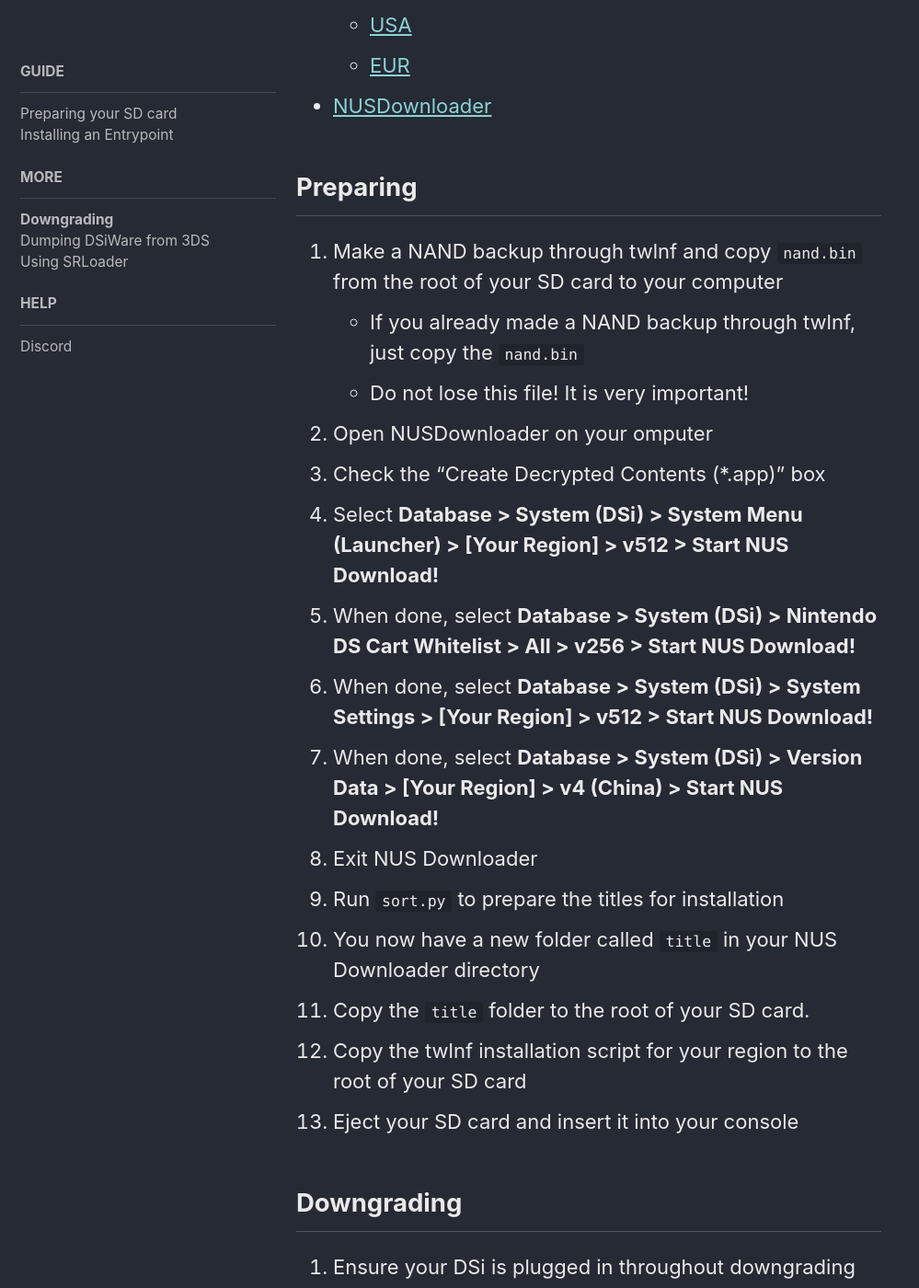
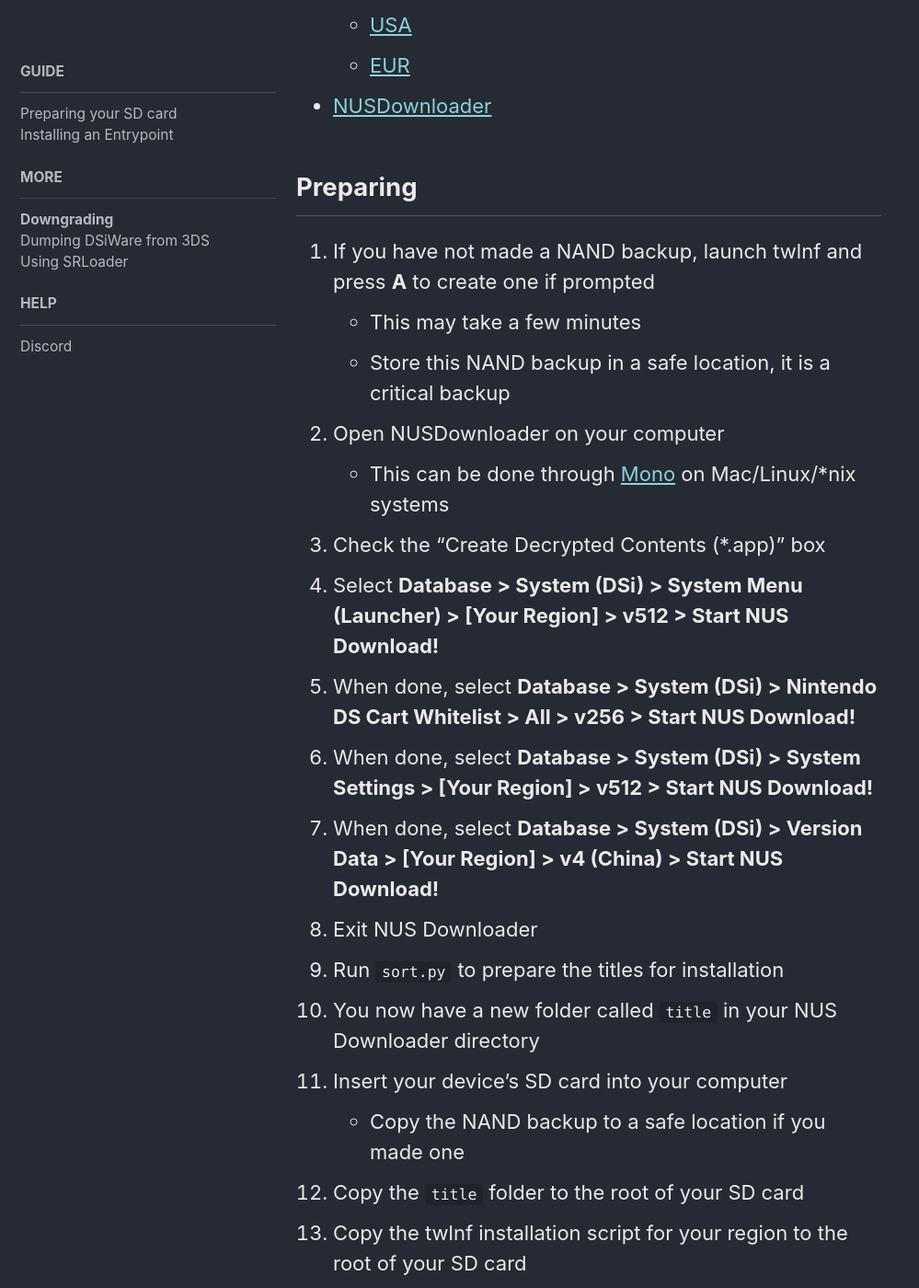
Before and after one commit to emiyl/dsi.cfw.guide-archive, a Jekyll site: the page built from more/downgrading.md, in a window 1280 px wide and 1400 px high, scrolled down 955 px. Shown: the whole window at 92% size, without its empty margins (0-999 px from the left). Built offline with Jekyll 4.4.1, drawn with Linux system fonts in a browser that asks for light colours; nearby versions of some CDN libraries; some of the changed text lies outside the part shown.

Commit message:
Cleanup downgrading/SD prep

```diff
--- a/more/downgrading.md
+++ b/more/downgrading.md
@@ -18,10 +18,11 @@
 - [NUSDownloader](/assets/files/NUSDownloader.zip)
 
 ## Preparing
-1. Make a NAND backup through twlnf and copy `nand.bin` from the root of your SD card to your computer
-  - If you already made a NAND backup through twlnf, just copy the `nand.bin`
-  - Do not lose this file! It is very important!
-2. Open NUSDownloader on your omputer
+1. If you have not made a NAND backup, launch twlnf and press **A** to create one if prompted
+  - This may take a few minutes
+  - Store this NAND backup in a safe location, it is a critical backup
+2. Open NUSDownloader on your computer
+  - This can be done through [Mono](http://www.mono-project.com/) on Mac/Linux/*nix systems
 3. Check the "Create Decrypted Contents (*.app)" box
 4. Select **Database > System (DSi) > System Menu (Launcher) > [Your Region] > v512 > Start NUS Download!**
 5. When done, select **Database > System (DSi) > Nintendo DS Cart Whitelist > All > v256 > Start NUS Download!**
@@ -30,7 +31,9 @@
 8. Exit NUS Downloader
 9. Run `sort.py` to prepare the titles for installation
 10. You now have a new folder called `title` in your NUS Downloader directory
-11. Copy the `title` folder to the root of your SD card.
+11. Insert your device's SD card into your computer
+  - Copy the NAND backup to a safe location if you made one
+11. Copy the `title` folder to the root of your SD card
 12. Copy the twlnf installation script for your region to the root of your SD card
 13. Eject your SD card and insert it into your console
 
@@ -46,4 +49,4 @@
 8. Press **A** to confirm
 9. Your console will power off
 
-Your console should now be on 1.4. Check in System Settings for your version, it should be 1.4 now.
+Your console should now be on 1.4. This can be verified by launching System Settings. The console version is displayed at the bottom right of the top screen.
```
Also changed, not shown: guide/preparing-your-sd-card.md (+1 -1 lines), 3 other files.
